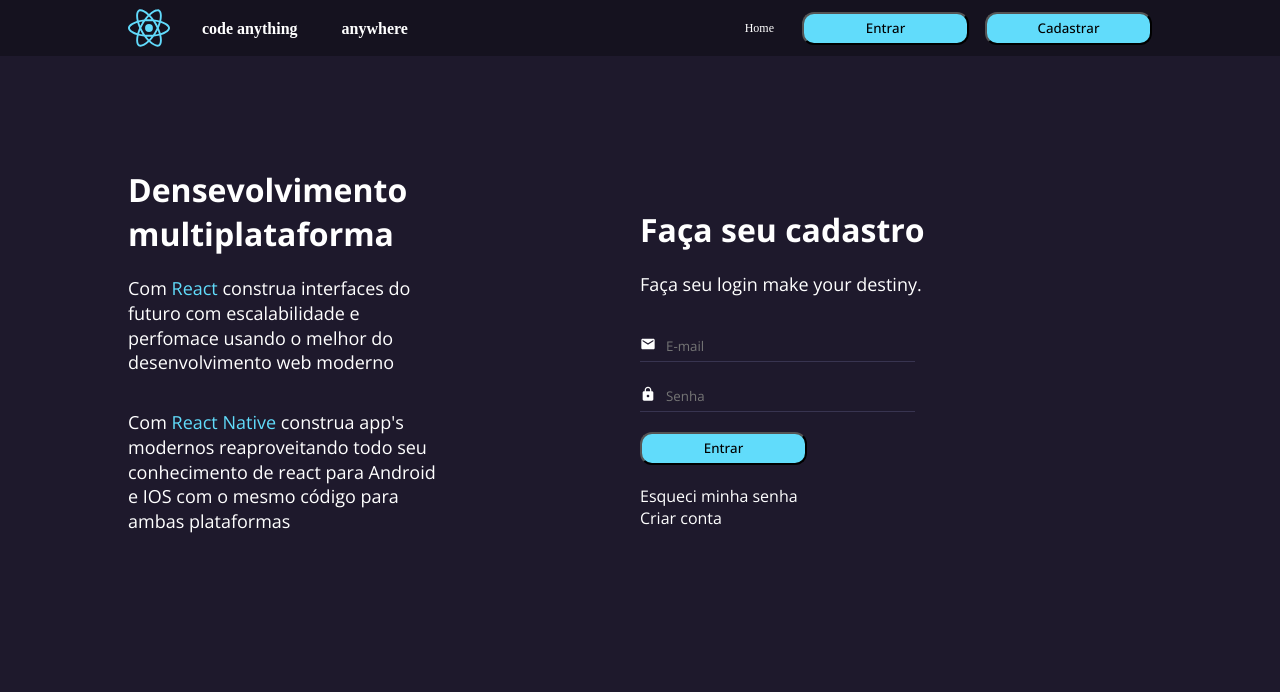
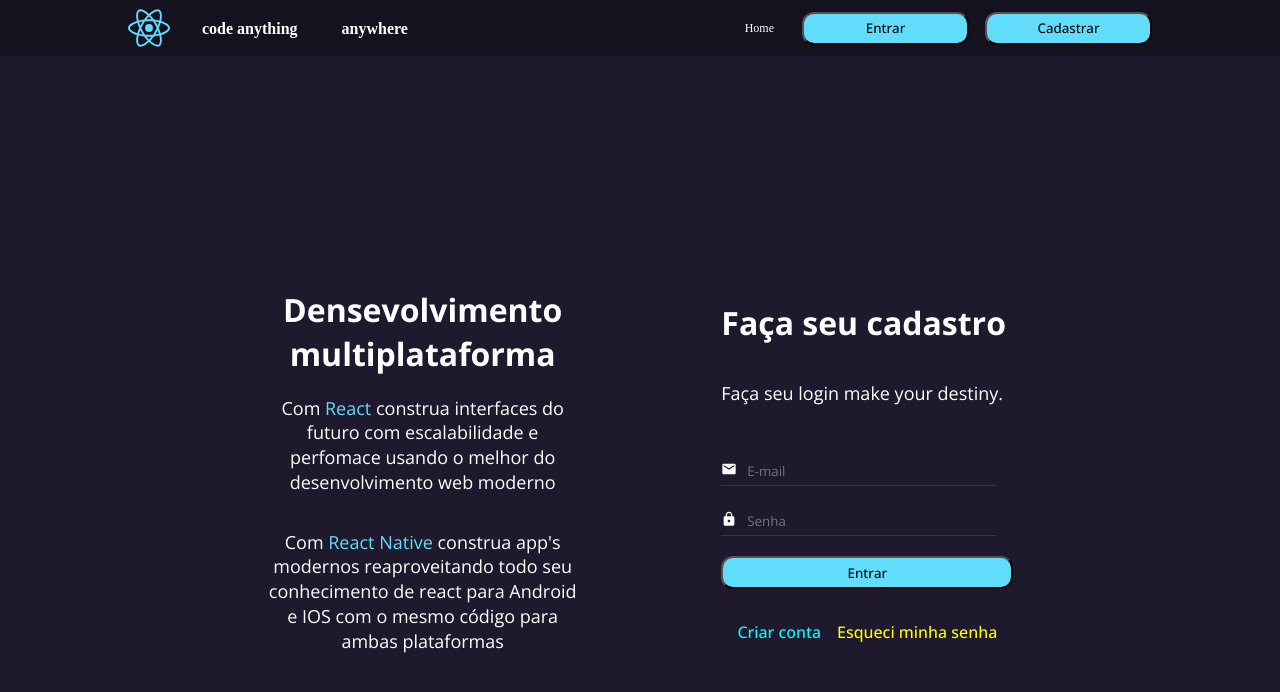
Before and after one commit to DilanLopezN/ImersaoReact, a React (Create React App) app in the folder spa-pages/: page /login in a window 1280 px wide. Shown: the top 692 px of the page. Built offline with nearby package versions, Linux system fonts and the light colour scheme.

Commit message:
reajust login screen

```diff
--- a/spa-pages/public/index.html
+++ b/spa-pages/public/index.html
@@ -24,6 +24,7 @@
 
       To begin the development, run `npm start` or `yarn start`.
       To create a production bundle, use `npm run build` or `yarn build`.
+      @whospsychogirl_
     -->
   </body>
 </html>
--- a/spa-pages/src/components/Button/styles.js
+++ b/spa-pages/src/components/Button/styles.js
@@ -4,6 +4,7 @@ export const ButtonContainer = styled.button`
   background: #565656;
   border-radius: 12px;
   min-width: 120px;
+
   height: 33px;
   text-decoration: none;
   color: black;
@@ -15,7 +16,7 @@ export const ButtonContainer = styled.button`
     css`
       min-width: 167px;
       height: 33px;
-
+      width: 100%;
       background: #61dcfb;
       transition: all 0.2s;
 
--- a/spa-pages/src/pages/Login/Login.jsx
+++ b/spa-pages/src/pages/Login/Login.jsx
@@ -3,7 +3,14 @@ import { useForm } from 'react-hook-form'
 import { yupResolver } from '@hookform/resolvers/yup'
 import * as yup from 'yup'
 import { Header } from '../../components/Header'
-import { Wrapper, Row, SubTitle, Title, Container, Column } from './styles'
+import {
+  Wrapper,
+  SubTitle,
+  Title,
+  Container,
+  Column,
+  StyledDiv
+} from './styles'
 import { Input } from '../../components/Input'
 import { MdEmail, MdLock } from 'react-icons/md'
 import { Button } from '../../components/Button'
@@ -57,11 +64,10 @@ export function Login() {
             para ambas plataformas
           </SubTitle>
         </Column>
-        <Column>
-          <Wrapper>
-            <Title>Faça seu cadastro</Title>
-            <SubTitle>Faça seu login make your destiny.</SubTitle>
-          </Wrapper>
+
+        <Wrapper>
+          <Title>Faça seu cadastro</Title>
+          <SubTitle>Faça seu login make your destiny.</SubTitle>
 
           <form onSubmit={handleSubmit(onSubmit)}>
             <Input
@@ -79,14 +85,16 @@ export function Login() {
               leftIcon={<MdLock />}
               errorMessage={errors?.password?.message}
             />
-            <Button title="Entrar" type="submit" />
+            <StyledDiv>
+              <Button title="Entrar" type="submit" />
+            </StyledDiv>
           </form>
-          <Row>
-            <p>Esqueci minha senha</p>
+          <StyledDiv>
+            <p>Criar conta</p>
 
-            <p>Criar conta</p>
-          </Row>
-        </Column>
+            <strong>Esqueci minha senha</strong>
+          </StyledDiv>
+        </Wrapper>
       </Container>
     </>
   )
--- a/spa-pages/src/pages/Login/styles.js
+++ b/spa-pages/src/pages/Login/styles.js
@@ -1,14 +1,13 @@
 import styled from 'styled-components'
 
 export const Container = styled.main`
-  width: 100%;
-  max-width: 80%;
+  width: 80%;
+  height: 80vh;
   margin: 0 auto;
   margin-top: 7rem;
 
   display: flex;
-  flex-direction: row;
-  justify-content: space-between;
+  justify-content: space-evenly;
   align-items: center;
 `
 
@@ -27,18 +26,17 @@ export const Title = styled.h2`
 `
 export const Wrapper = styled.div`
   max-width: 300px;
+  padding: 4px;
+  display: flex;
+  gap: 1rem;
+  flex-direction: column;
+  justify-content: center;
+  margin-bottom: 2rem;
 `
 export const Column = styled.div`
-  flex: 1;
-  flex-direction: column;
+  text-align: center;
 `
-export const Row = styled.div`
-  flex: 1;
-  flex-direction: row;
-  justify-content: space-between;
-  align-items: center;
-  margin-top: 20px;
-`
+
 export const SubTitle = styled.p`
   font-weight: 400;
   font-size: 1.125rem;
@@ -52,3 +50,20 @@ export const SubTitle = styled.p`
     color: #61dcfb;
   }
 `
+export const StyledDiv = styled.div`
+  display: flex;
+  gap: 1rem;
+  justify-content: center;
+
+  margin-top: 1rem;
+
+  p {
+    font-weight: 500;
+    color: cyan;
+  }
+
+  strong {
+    font-weight: 500;
+    color: yellow;
+  }
+`
```
